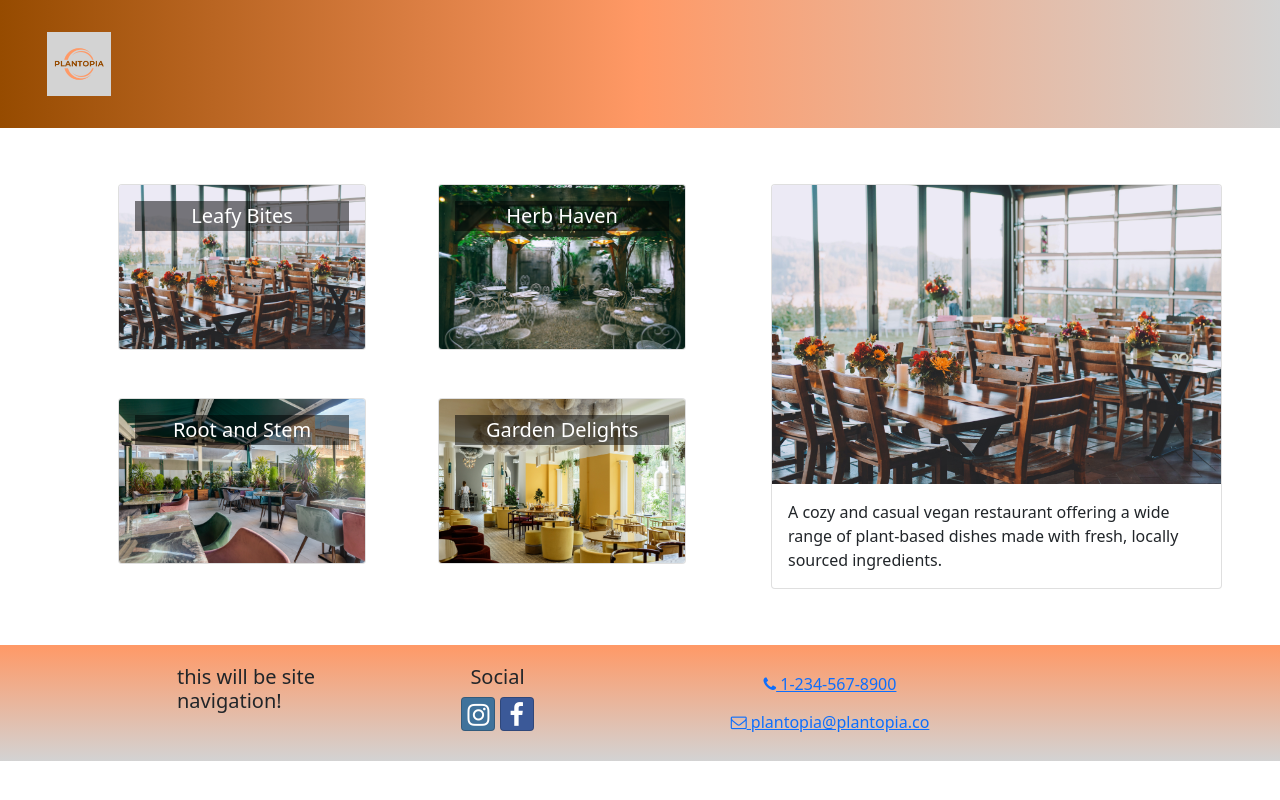
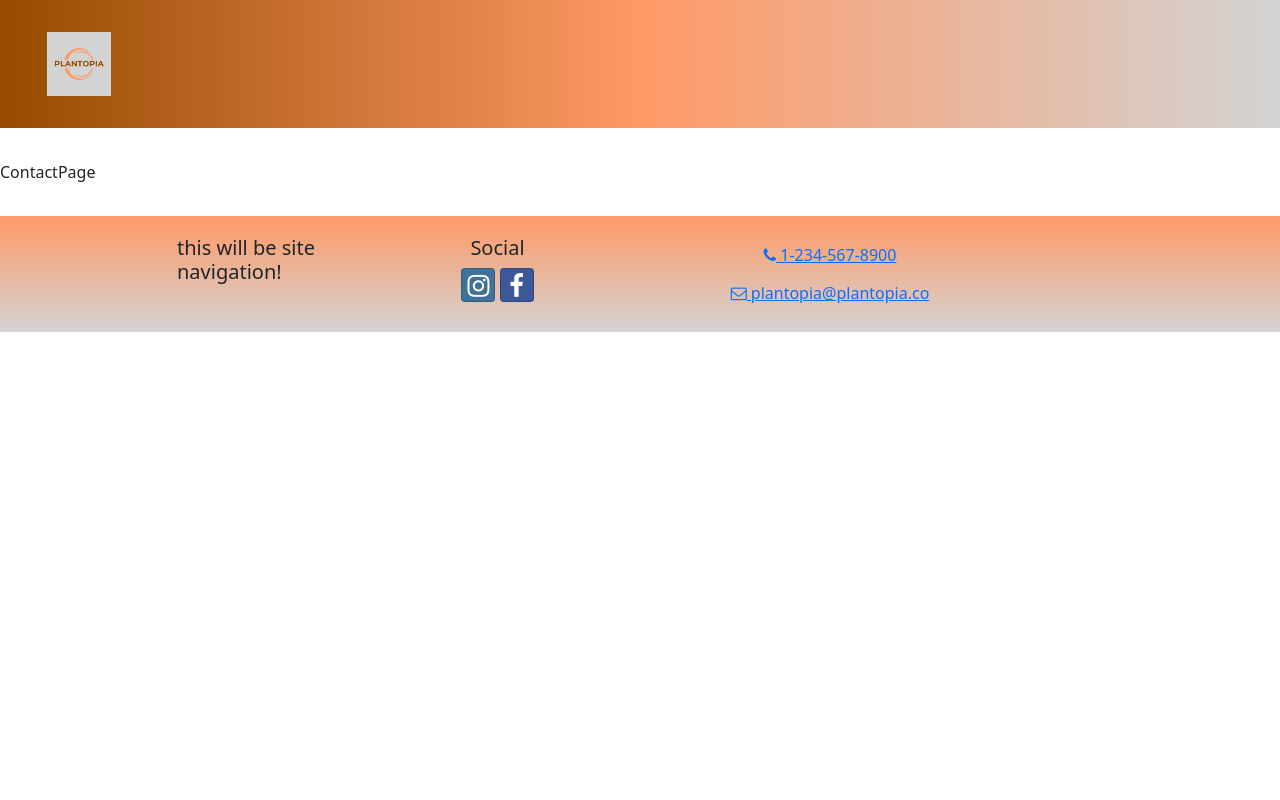
Before and after one commit to alexiscodes21/restaurant-reviews-site, a React (Create React App) app: page /contact in a window 1280 px wide. Built offline with nearby package versions, Linux system fonts and the light colour scheme.

Commit message:
set up routes

```diff
--- a/src/App.js
+++ b/src/App.js
@@ -1,17 +1,21 @@
-import React from 'react';
-import './App.css';
-// import { Container, Navbar, NavbarBrand } from "reactstrap";
-// import PlantopiaLogo from "./assets/img/plantopia.png";
-// import RestaurantsList from "./features/restaurants/RestaurantsList";
+import React from "react";
+import "./App.css";
+import { Routes, Route } from "react-router-dom";
+import ContactPage from "./pages/ContactPage";
+import HomePage from "./pages/HomePage";
 import Header from "./components/Header";
 import Footer from "./components/Footer";
-import RestaurantsDirectoryPage from './pages/RestaurantsDirectoryPage';
+import RestaurantsDirectoryPage from "./pages/RestaurantsDirectoryPage";
 
 function App() {
   return (
     <div className="App">
       <Header />
-      <RestaurantsDirectoryPage />
+      <Routes>
+        <Route path="/" element={<HomePage />} />
+        <Route path="contact" element={<ContactPage />} />
+        <Route path="directory" element={<RestaurantsDirectoryPage />} />
+      </Routes>
       <Footer />
     </div>
   );
--- a/src/index.js
+++ b/src/index.js
@@ -1,23 +1,26 @@
-import React from 'react';
-import { createRoot } from 'react-dom/client';
-import { Provider } from 'react-redux';
-import { store } from './app/store';
-import App from './App';
+import React from "react";
+import { createRoot } from "react-dom/client";
+import { BrowserRouter } from "react-router-dom";
+import { Provider } from "react-redux";
+import { store } from "./app/store";
+import App from "./App";
 // import reportWebVitals from './reportWebVitals';
-import './index.css';
+import "./index.css";
 import "bootstrap/dist/css/bootstrap.min.css";
 import "bootstrap-social/bootstrap-social.css";
 import "font-awesome/css/font-awesome.css";
 import "typeface-lobster";
 import "typeface-open-sans";
 
-const container = document.getElementById('root');
+const container = document.getElementById("root");
 const root = createRoot(container);
 
 root.render(
   <React.StrictMode>
     <Provider store={store}>
-      <App />
+      <BrowserRouter>
+        <App />
+      </BrowserRouter>
     </Provider>
   </React.StrictMode>
 );
--- /dev/null
+++ b/src/pages/ContactPage.js
@@ -0,0 +1,5 @@
+const ContactPage = () => {
+  return <div>ContactPage</div>;
+};
+
+export default ContactPage;
--- /dev/null
+++ b/src/pages/HomePage.js
@@ -0,0 +1,5 @@
+const HomePage = () => {
+  return <div>HomePage</div>;
+};
+
+export default HomePage;
```
